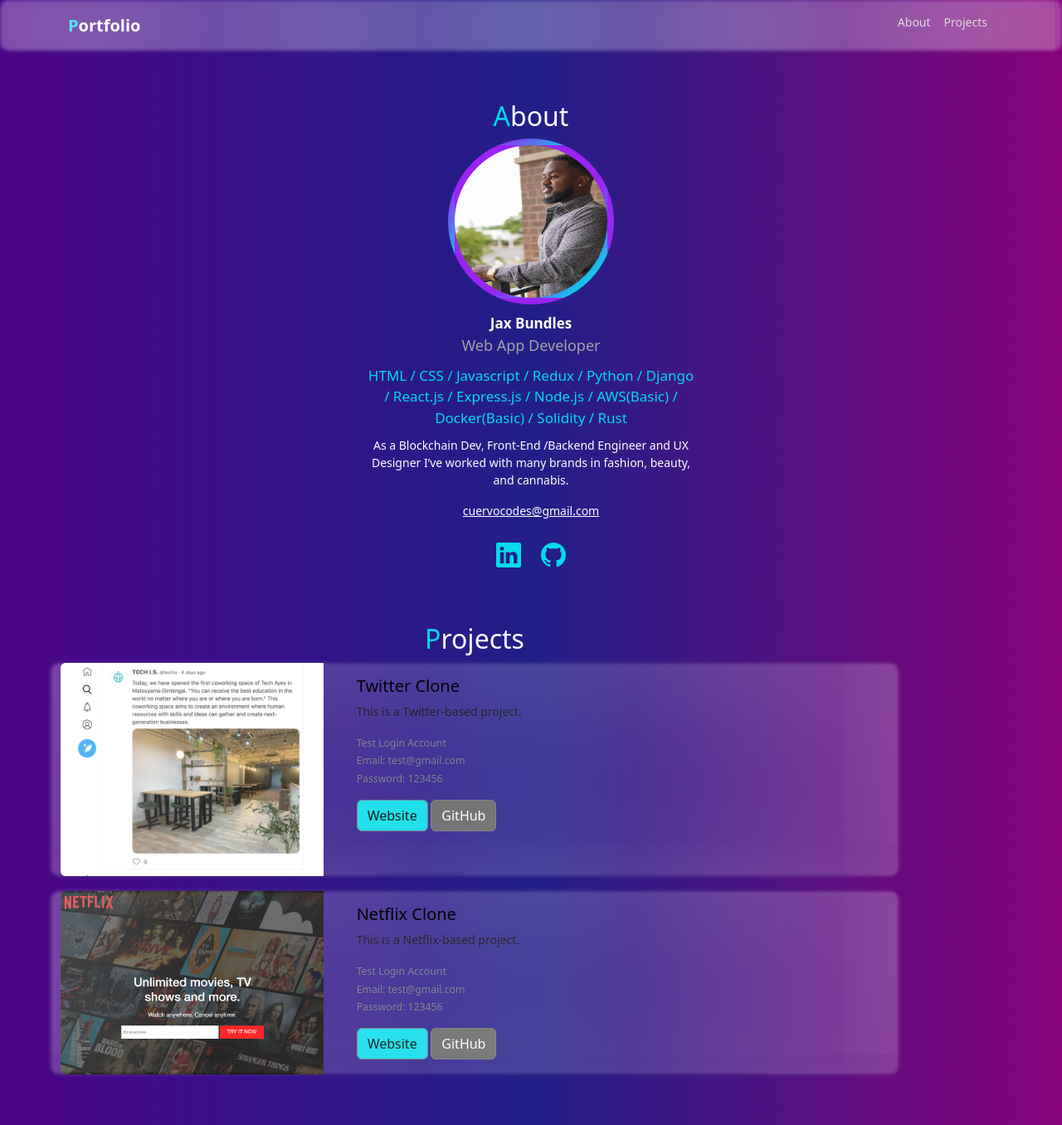
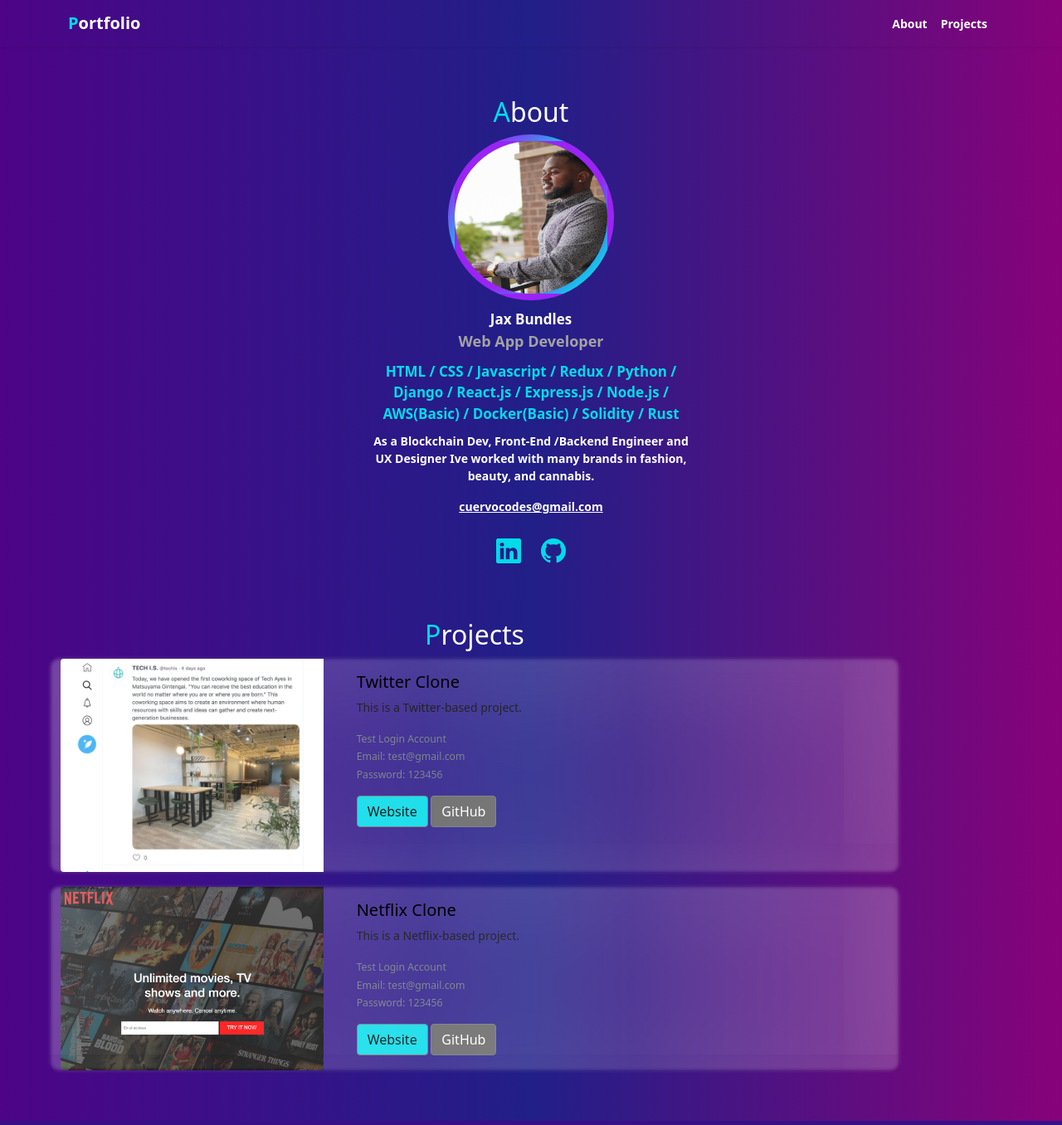
Before and after one commit to cuervocodes/portfolio, a PHP site: page / in a window 1280 px wide. Shown: the whole page at 83% size. Run offline with PHP 8.4, Linux system fonts and the light colour scheme; some libraries are stand-ins or nearby versions.

Commit message:
Add files via upload
Updated html & css to fix navbar

```diff
--- a/index.html
+++ b/index.html
@@ -1,23 +1,29 @@
-<!doctype html>
+<!DOCTYPE html>
 <html lang="en">
-  <head>
-    <meta charset="utf-8">
-    <meta name="viewport" content="width=device-width, initial-scale=1">
-    <link rel="stylesheet" href="https://cdn.jsdelivr.net/npm/bootstrap-icons@1.9.1/font/bootstrap-icons.css">
-    <link rel="icon" type="image/png" href="img/techis-logo.png"></link>
-    <link href="https://cdn.jsdelivr.net/npm/bootstrap@5.2.0/dist/css/bootstrap.min.css" rel="stylesheet" integrity="sha384-gH2yIJqKdNHPEq0n4Mqa/HGKIhSkIHeL5AyhkYV8i59U5AR6csBvApHHNl/vI1Bx" crossorigin="anonymous">
-    <link rel="stylesheet" href="style.css"></link>
-    <title>Portfolio</title>
-  </head>
+
+<head>
+  <meta charset="UTF-8" />
+  <meta http-equiv="X-UA-Compatible" content="IE=edge" />
+  <meta name="viewport" content="width=device-width, initial-scale=1.0" />
+  <link rel="stylesheet" href="https://cdn.jsdelivr.net/npm/bootstrap-icons@1.7.0/font/bootstrap-icons.css" />
+  <link rel="icon" type="image/png" href="img/techis-logo.png" />
+  <link href="https://cdn.jsdelivr.net/npm/bootstrap@5.1.3/dist/css/bootstrap.min.css" rel="stylesheet"
+    integrity="sha384-1BmE4kWBq78iYhFldvKuhfTAU6auU8tT94WrHftjDbrCEXSU1oBoqyl2QvZ6jIW3" crossorigin="anonymous" />
+  <link rel="stylesheet" href="style.css" />
+  <title>Portfolio</title>
+</head>
   <body>
     <nav class="navbar navbar-expand-lg navbar-light shadow-sm">
+        <!-- Container, adjust the width for each device. -->
         <div class="container">
+          <!-- navbar-brand, for your company, product or project name. -->
           <a class="navbar-brand title-icon" href="#"><span class="font-primary">P</span>ortfolio</a>
+          <!-- navbar-toggler, for use with our collapse plugin and other navigation toggling behaviors. -->
           <button class="navbar-toggler" type="button" data-bs-toggle="collapse" data-bs-target="#navbarToggler">
             <span class="navbar-toggler-icon"></span>
           </button>
-            <div class="collapse navbar-collapse" id="navbarToggler"></div>
-            <ul class="navbar-nav ms-auto mb-2">
+          <div class="collapse navbar-collapse" id="navbarToggler">
+            <ul class="navbar-nav ms-auto mb-2 mb-lg-0">
               <li class="nav-item">
                 <a class="nav-link font-white" href="#about">About</a>
               </li>
@@ -36,7 +42,7 @@
         <div class="vocation">Web App Developer</div>
         <div class="skills">HTML / CSS / Javascript / Redux / Python / Django / React.js / Express.js / Node.js / AWS(Basic) / Docker(Basic) / Solidity / Rust</div>
         <p>
-            As a Blockchain Dev, Front-End /Backend Engineer and UX Designer I’ve worked with many brands in fashion, beauty, and cannabis.
+            As a Blockchain Dev, Front-End /Backend Engineer and UX Designer Ive worked with many brands in fashion, beauty, and cannabis.
         </p>
         <div class="email">cuervocodes@gmail.com</div>
         <div class="icons">
@@ -93,6 +99,7 @@
 
     </div>
 
-    <script src="https://cdn.jsdelivr.net/npm/bootstrap@5.2.0/dist/js/bootstrap.bundle.min.js" integrity="sha384-A3rJD856KowSb7dwlZdYEkO39Gagi7vIsF0jrRAoQmDKKtQBHUuLZ9AsSv4jD4Xa" crossorigin="anonymous"></script>
-  </body>
+  <script src="https://cdn.jsdelivr.net/npm/bootstrap@5.1.3/dist/js/bootstrap.bundle.min.js" integrity="sha384-ka7Sk0Gln4gmtz2MlQnikT1wXgYsOg+OMhuP+IlRH9sENBO0LRn5q+8nbTov4+1p" crossorigin="anonymous"></script>
+
+</body>
 </html>
--- a/style.css
+++ b/style.css
@@ -21,6 +21,15 @@
     font-weight: bold;
 }
 
+.font-white {
+    color: white !important;
+    font-weight: bold;
+}
+
+.navbar-brand {
+    color: white !important;
+}
+
 /*
 About
 */
@@ -30,6 +39,7 @@
     max-width: 400px;
     text-align: center;
     color: white;
+    font-weight: bold;
 }
 
 #about img{
@@ -87,7 +97,7 @@
 
 */
 
-.container::before {
+.card:before {
     content: '';
     position: absolute;
     top: 0;
@@ -100,8 +110,9 @@
     border-radius: 10px;
 }
 
-.container {
+.card {
     background: inherit;
+    justify-content: center !important;
 }
 
 #projects {
```
